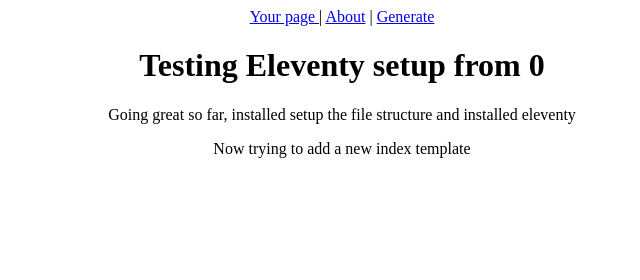
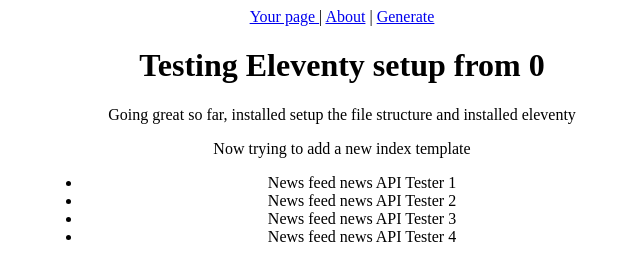
Before and after one commit to DbalionisLoader/jam-eleventy-extras, an Eleventy site: page src/index.njk in a window 1280 px wide. Shown: the whole page, without its empty margins (298-938 px from the left). Built offline with nearby package versions, Linux system fonts and the light colour scheme; Eleventy itself is replaced by a stand-in of ours; files that its build step writes are made by us from their sources.

Commit message:
Add json news api test

```diff
--- /dev/null
+++ b/src/_data/news.json
@@ -0,0 +1,8 @@
+{
+    "articles":  [
+        { "title" : "News feed news API Tester 1" },
+        { "title" : "News feed news API Tester 2" },
+        { "title" : "News feed news API Tester 3" },
+        { "title" : "News feed news API Tester 4" }
+    ]
+}
--- a/src/index.njk
+++ b/src/index.njk
@@ -7,4 +7,11 @@ layout: base.njk
         <h1>Testing Eleventy setup from 0</h1>
         <div class="content">Going great so far, installed setup the file structure and installed eleventy</div>
         <p>Now trying to add a new index template</p>
+        <div>
+        <ul>
+            {% for article in news.articles %}
+             <li> {{ article.title }} </li>
+            {% endfor%}
+        </ul>
+        </div>
     </div>
```
Also changed, not shown: .eleventy.js, 1 other file.
